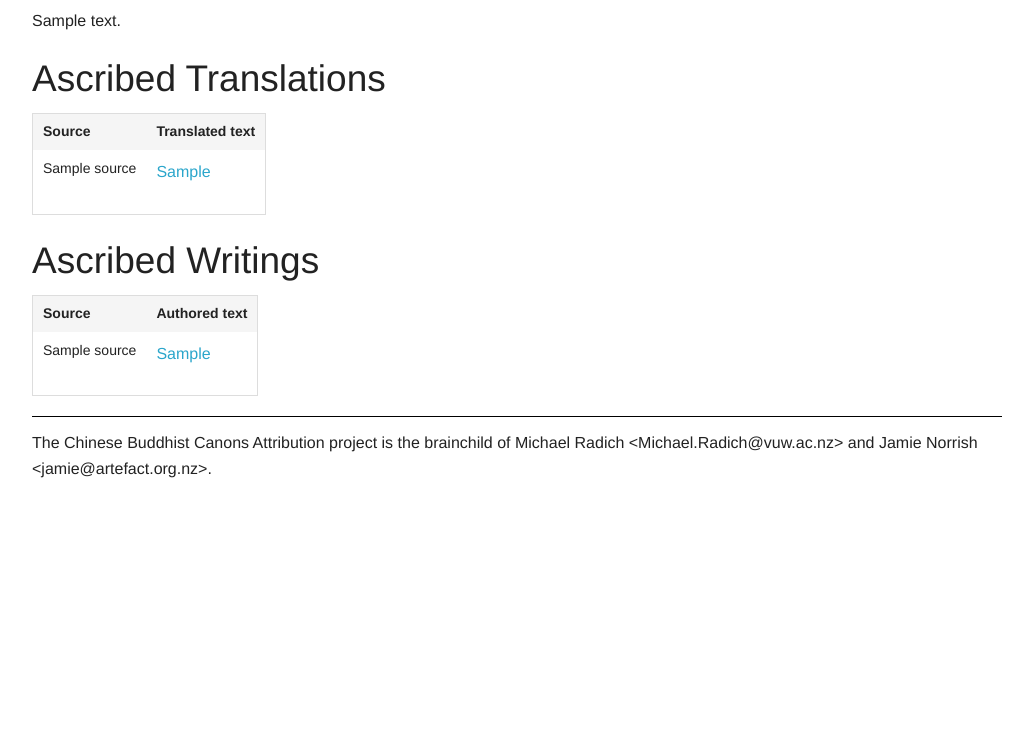
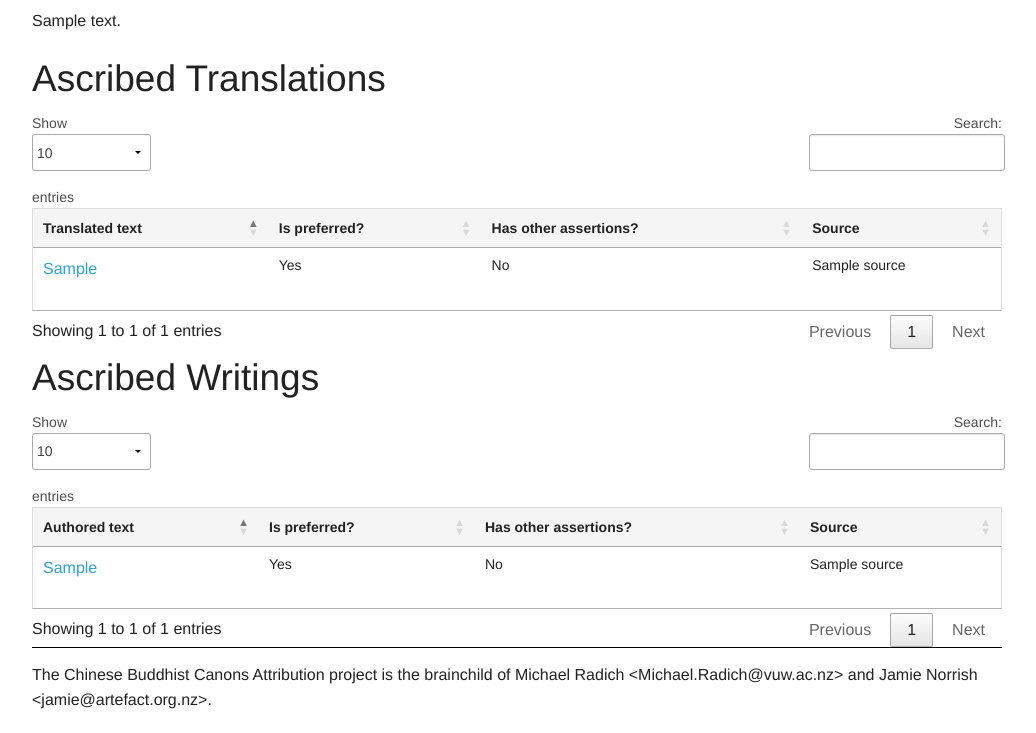
Before and after one commit to ajenhl/moad, a Django app: page /person/1/ in a window 1280 px wide. Shown: the part 110-843 px from the top of the page, without its empty margins (123-1159 px from the left). Before the commit the page ends 588 px from the top, so only its background shows below. Run offline with Django 3.2, Linux system fonts and the light colour scheme; tables that the repository leaves empty hold one stand-in row (values such as "Sample post"); parts of the project's set-up code (start-up, migrations or seed data) failed here and were passed over; some libraries are stand-ins or nearby versions.

Commit message:
Reworked tables of author/translator ascriptions on Person display pages, using DataTables.

```diff
--- a/attribution/models.py
+++ b/attribution/models.py
@@ -119,6 +119,15 @@ class PropertyAssertion (models.Model):
         for text in texts:
             text.save()
 
+    def has_other_assertions (self):
+        """Returns True if any of the texts associated with this assertion
+        have other property assertions."""
+        other = PropertyAssertion.objects.exclude(id=self.id).filter(
+            texts__assertions__id=self.id).count()
+        if other:
+            return True
+        return False
+
     def __unicode__ (self):
         argument = u'[No argument provided]'
         if self.argument:
--- a/attribution/templates/attribution/display/base.html
+++ b/attribution/templates/attribution/display/base.html
@@ -40,9 +40,7 @@
     {% endblock top_nav %}
     <div class="row">
       <div class="small-12 columns">
-        {% block content %}
-
-        {% endblock content %}
+        {% block content %}{% endblock content %}
       </div>
     </div>
     {% block footer %}
--- a/attribution/templates/attribution/display/person.html
+++ b/attribution/templates/attribution/display/person.html
@@ -1,6 +1,12 @@
 {% extends "attribution/display/base.html" %}
 
 {% block title %}{{ block.super }}Person: {{ person }}{% endblock title %}
+
+{% block css %}
+{{ block.super }}
+<link rel="stylesheet" type="text/css" href="//cdn.datatables.net/1.10.0/css/jquery.dataTables.css">
+<link rel="stylesheet" type="text/css" href="//cdn.datatables.net/plug-ins/be7019ee387/integration/foundation/dataTables.foundation.css">
+{% endblock css %}
 
 {% block content %}
 <header>
@@ -15,7 +21,7 @@
 {% if translations %}
 <h2>Ascribed Translations</h2>
 
-{% include "attribution/display/person_text.html" with title="Translated text" assertions=translations %}
+{% include "attribution/display/person_text.html" with title="Translated text" assertions=translations id="translator-table" %}
 
 {% endif %}
 {% endwith %}
@@ -24,9 +30,21 @@
 {% if authored %}
 <h2>Ascribed Writings</h2>
 
-{% include "attribution/display/person_text.html" with title="Authored text" assertions=authored %}
+{% include "attribution/display/person_text.html" with title="Authored text" assertions=authored id="author-table" %}
 
 {% endif %}
 {% endwith %}
 
 {% endblock content %}
+
+{% block end_js %}
+{{ block.super }}
+<script type="text/javascript" charset="utf8" src="//cdn.datatables.net/1.10.0/js/jquery.dataTables.js"></script>
+<script type="text/javascript" src="//cdn.datatables.net/plug-ins/be7019ee387/integration/foundation/dataTables.foundation.js"></script>
+<script>
+$(document).ready(function () {
+  $('#translator-table').DataTable();
+  $('#author-table').DataTable();
+});
+</script>
+{% endblock end_js %}
--- a/attribution/templates/attribution/display/person_text.html
+++ b/attribution/templates/attribution/display/person_text.html
@@ -1,14 +1,15 @@
-<table>
+<table id="{{ id }}">
   <thead>
     <tr>
+      <th scope="col">{{ title }}</th>
+      <th scope="col">Is preferred?</th>
+      <th scope="col">Has other assertions?</th>
       <th scope="col">Source</th>
-      <th scope="col">{{ title }}</th>
     </tr>
   </thead>
   <tbody>
     {% for assertion in assertions %}
     <tr>
-      <td>{{ assertion.source }}</td>
       <td>
         <ul class="no-bullet">
           {% for text in assertion.texts.all %}
@@ -16,6 +17,9 @@
           {% endfor %}
         </ul>
       </td>
+      <td>{{ assertion.is_preferred|yesno:"Yes,No" }}</td>
+      <td>{{ assertion.has_other_assertions|yesno:"Yes,No" }}</td>
+      <td>{{ assertion.source }}</td>
     </tr>
     {% endfor %}
   </tbody>
```
